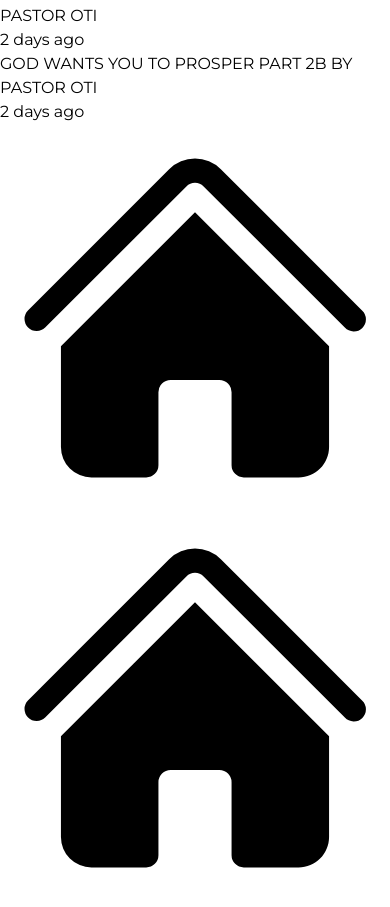
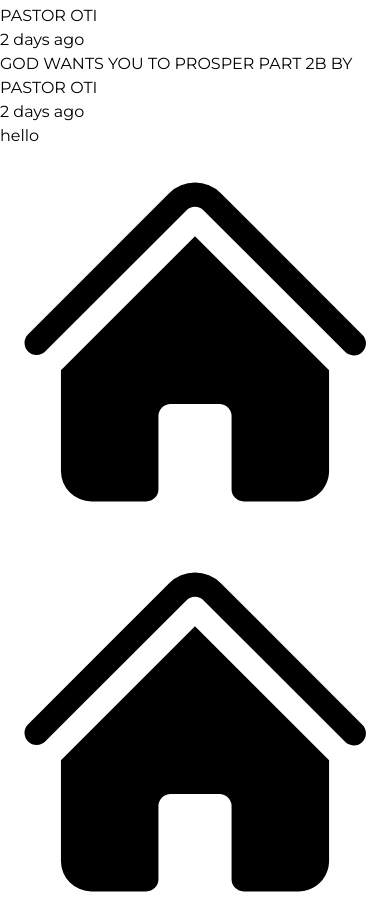
Before and after one commit to DynamoUltima/Love-Streaming, a Next.js app: page /player in a window 390 px wide. Shown: the part 5965-6872 px from the top of the page. Built offline with nearby package versions, Linux system fonts and the light colour scheme; what @material-tailwind/react would draw is missing.

Commit message:
mini player started

```diff
--- /dev/null
+++ b/components/ui/MiniPlayer/miniPlayer.tsx
@@ -0,0 +1,20 @@
+import ReactPlayer from "react-player"
+
+
+export const MiniPlayer = () => {
+    const videoId = 'Jgoj_X56UQA';
+
+    return (
+        <div className="h-1/3 absolute bottom-0 right-0 z-20 w-1/3 rounded-xl shadow-2xl mb-8 overflow-clip  flex flex-col">
+          <div className="flex bg-blue-50"> hello</div>
+            <ReactPlayer
+                url={`https://www.youtube.com/watch?v=${videoId}&rel=0`}
+                width="100%"
+                height={'100%'}
+                controls={true}
+                pip={true}
+
+            />
+        </div>
+    )
+}
--- a/pages/homePage.tsx
+++ b/pages/homePage.tsx
@@ -1,3 +1,4 @@
+import { MiniPlayer } from "../components/ui/MiniPlayer/miniPlayer";
 import Navbar from "../components/ui/navbar";
 import NavigationBar from "../components/ui/navigationBar";
 import SideNav from "../components/ui/sideNav";
@@ -18,9 +19,11 @@ const HomePage = ({ children }: { children: React.ReactNode }) => {
 
 
                 {/* Main Page */}
-                <div className=" md:col-span-5 overflow-y-clip col-span-6  md:h-screen  h-screen  flex    flex-col">
+                <div className="relative md:col-span-5 overflow-y-clip col-span-6  md:h-screen  h-screen  flex    flex-col">
                     <Navbar />
                     {children}
+
+                    <MiniPlayer />
                     <div className="  md:hidden ">
                     <NavigationBar />
                 </div>
```
